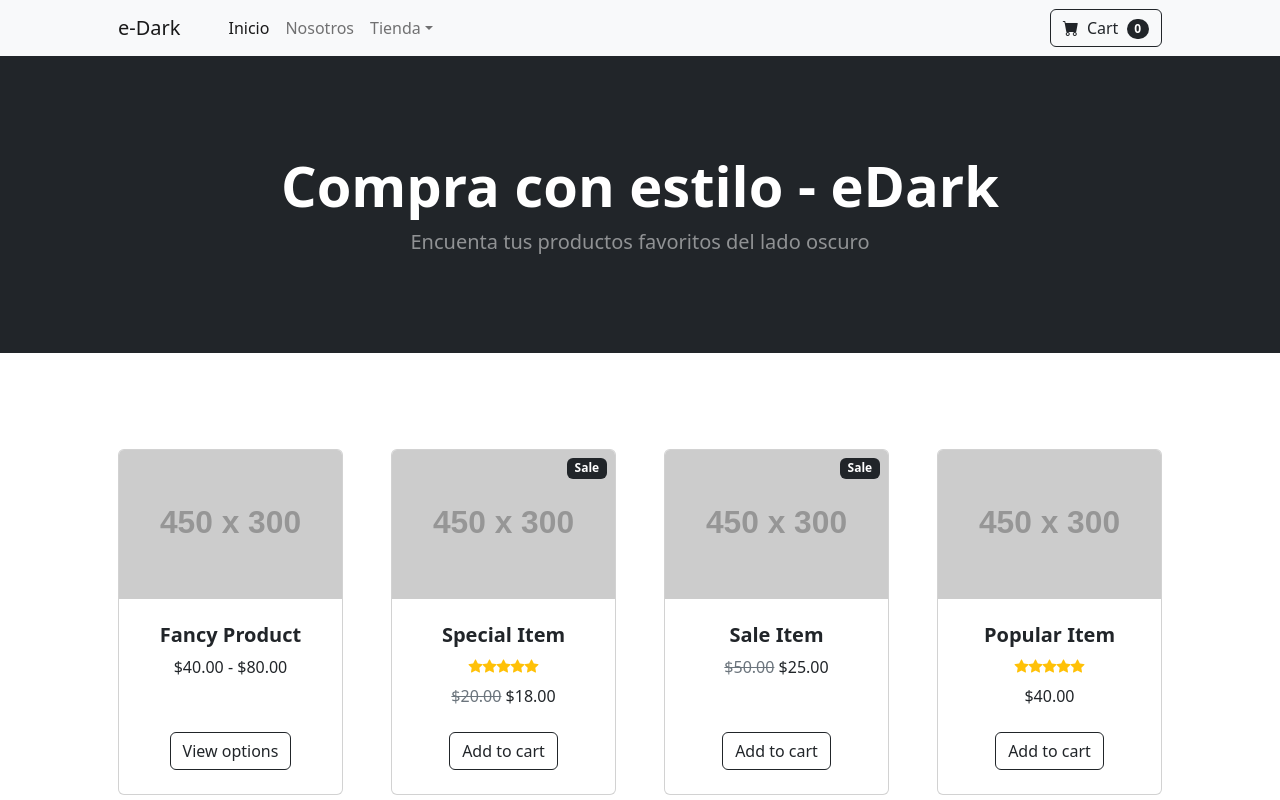
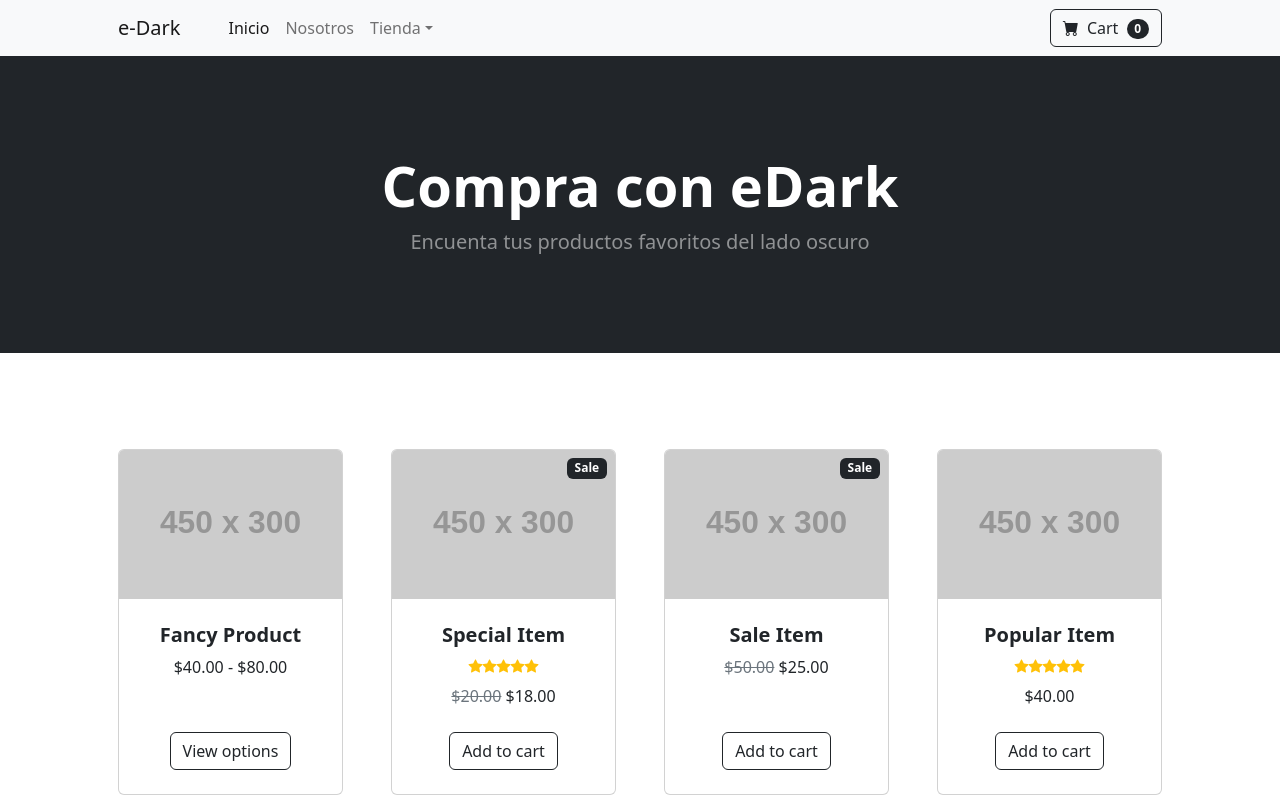
Before and after one commit to edark-import/edark-import.github.io, a plain HTML site: page index.html in a window 1280 px wide. Shown: the top 800 px of the page. Drawn offline with nearby package versions, Linux system fonts and the light colour scheme; placeholder pictures from the web are drawn by us.

Commit message:
Update index.html

```diff
--- a/index.html
+++ b/index.html
@@ -47,7 +47,7 @@
         <header class="bg-dark py-5">
             <div class="container px-4 px-lg-5 my-5">
                 <div class="text-center text-white">
-                    <h1 class="display-4 fw-bolder">Compra con estilo - eDark</h1>
+                    <h1 class="display-4 fw-bolder">Compra con eDark</h1>
                     <p class="lead fw-normal text-white-50 mb-0">Encuenta tus productos favoritos del lado oscuro</p>
                 </div>
             </div>
```
